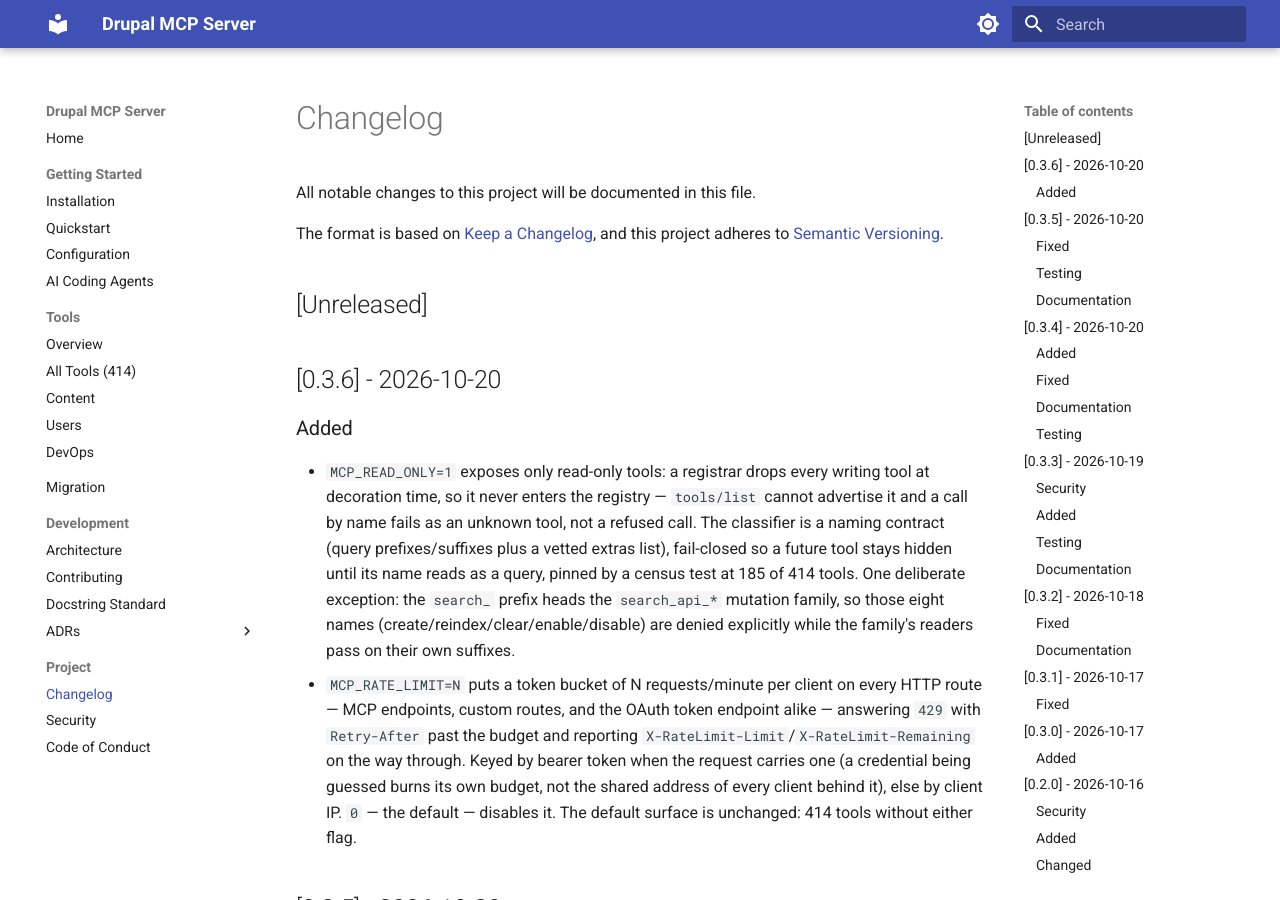
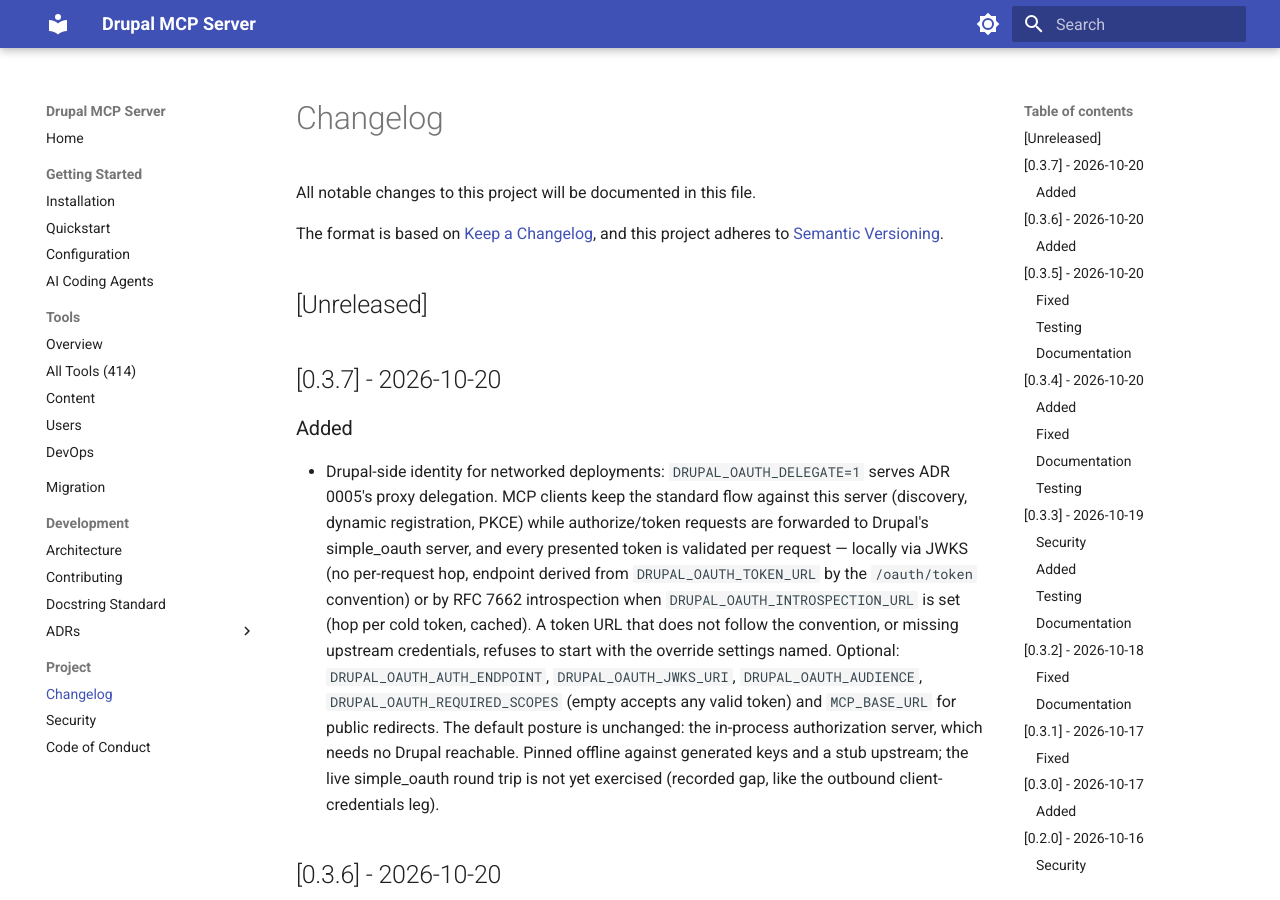
Before and after one commit to vloganathane/drupal-mcp-server, an MkDocs documentation site: the page built from docs/CHANGELOG.md, in a window 1280 px wide and 900 px high. Built offline with MkDocs 1.6.1 and Material for MkDocs 9.7.7, drawn with Linux system fonts in a browser that asks for light colours.

Commit message:
chore: bump version to 0.3.7

```diff
--- a/docs/CHANGELOG.md
+++ b/docs/CHANGELOG.md
@@ -6,6 +6,29 @@
 and this project adheres to [Semantic Versioning](https://semver.org/spec/v2.0.0.html).
 
 ## [Unreleased]
+
+## [0.3.7] - 2026-10-20
+
+### Added
+
+- Drupal-side identity for networked deployments: `DRUPAL_OAUTH_DELEGATE=1`
+  serves ADR 0005's proxy delegation. MCP clients keep the standard
+  flow against this server (discovery, dynamic registration, PKCE)
+  while authorize/token requests are forwarded to Drupal's simple_oauth
+  server, and every presented token is validated per request — locally
+  via JWKS (no per-request hop, endpoint derived from
+  `DRUPAL_OAUTH_TOKEN_URL` by the `/oauth/token` convention) or by
+  RFC 7662 introspection when `DRUPAL_OAUTH_INTROSPECTION_URL` is set
+  (hop per cold token, cached). A token URL that does not follow the
+  convention, or missing upstream credentials, refuses to start with
+  the override settings named. Optional: `DRUPAL_OAUTH_AUTH_ENDPOINT`,
+  `DRUPAL_OAUTH_JWKS_URI`, `DRUPAL_OAUTH_AUDIENCE`,
+  `DRUPAL_OAUTH_REQUIRED_SCOPES` (empty accepts any valid token) and
+  `MCP_BASE_URL` for public redirects. The default posture is
+  unchanged: the in-process authorization server, which needs no
+  Drupal reachable. Pinned offline against generated keys and a stub
+  upstream; the live simple_oauth round trip is not yet exercised
+  (recorded gap, like the outbound client-credentials leg).
 
 ## [0.3.6] - 2026-10-20
 
--- a/pyproject.toml
+++ b/pyproject.toml
@@ -1,6 +1,6 @@
 [project]
 name = "drupal-mcp-server"
-version = "0.3.6"
+version = "0.3.7"
 description = "MCP server for Drupal operations - JSON:API, GraphQL, Drush, AI-powered migration"
 readme = "README.md"
 license = {text = "MIT"}
--- a/src/drupal_mcp_server/__init__.py
+++ b/src/drupal_mcp_server/__init__.py
@@ -1,3 +1,3 @@
 """Drupal MCP Server - Model Context Protocol server for Drupal."""
 
-__version__ = "0.3.6"
+__version__ = "0.3.7"
```
